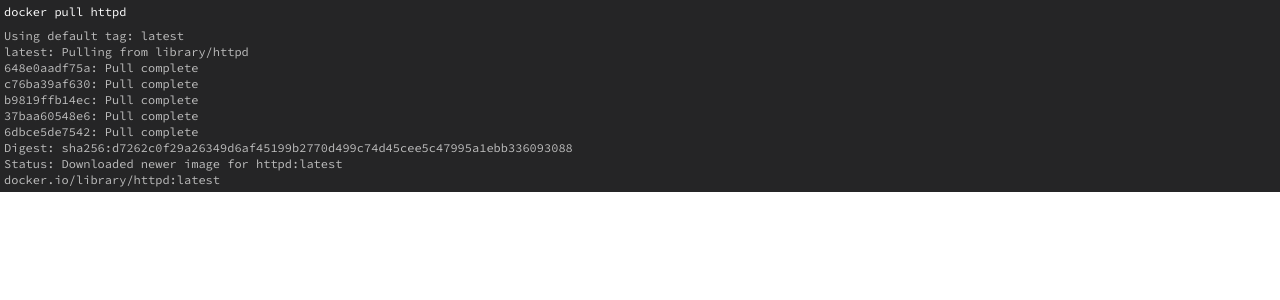
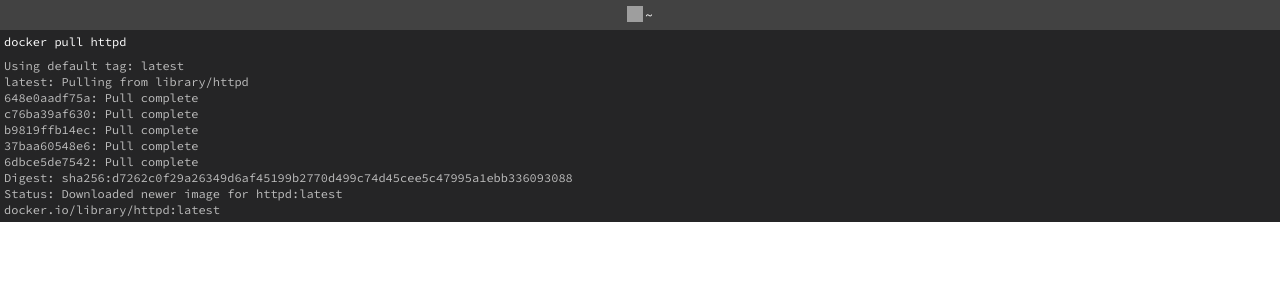
Before and after one commit to richardimaoka/next-sandbox, a Next.js app in the folder next/: page / in a window 1280 px wide. Shown: the top 300 px of the page. Built offline with nearby package versions, Linux system fonts and the light colour scheme; grey boxes are pictures that could not be loaded.

Commit message:
current directory

```diff
--- /dev/null
+++ b/next/app/icons/DirectoryIcon.tsx
@@ -0,0 +1,6 @@
+import Image from "next/image";
+import DirectoryImg from "../../public/images/directory.png";
+
+export const DirectoryIcon = (): JSX.Element => {
+  return <Image src={DirectoryImg} height="16" width="16" alt="file icon" />;
+};
--- /dev/null
+++ b/next/app/icons/FileIcon.tsx
@@ -0,0 +1,6 @@
+import Image from "next/image";
+import FileImg from "../../public/images/file.png";
+
+export const FileIcon = (): JSX.Element => {
+  return <Image src={FileImg} height="16" width="16" alt="file icon" />;
+};
--- a/next/app/page.tsx
+++ b/next/app/page.tsx
@@ -1,9 +1,11 @@
+import { CurrentDirectory } from "./terminal/CurrentDirectory";
 import { TerminalCommand } from "./terminal/TerminalCommand";
 import { TerminalOutput } from "./terminal/TerminalOutput";
 
 export default function Home() {
   return (
     <main>
+      <CurrentDirectory currentDirectory="~" />
       <TerminalCommand
         command="docker pull httpd"
         fold={false}
--- /dev/null
+++ b/next/app/terminal/CurrentDirectory.tsx
@@ -0,0 +1,18 @@
+import styles from "./terminal.module.css";
+import { DirectoryIcon } from "../icons/DirectoryIcon";
+import { source_code_pro } from "../fonts/fonts";
+
+interface CurrentDirectoryProps {
+  currentDirectory: string;
+}
+
+export const CurrentDirectory = ({
+  currentDirectory,
+}: CurrentDirectoryProps) => {
+  return (
+    <div className={styles.currentDir}>
+      <DirectoryIcon />
+      <span className={source_code_pro.className}>{currentDirectory}</span>
+    </div>
+  );
+};
--- a/next/app/terminal/terminal.module.css
+++ b/next/app/terminal/terminal.module.css
@@ -49,3 +49,17 @@
   white-space: -o-pre-wrap; /* Opera 7 */
   word-wrap: break-word; /* Internet Explorer 5.5+ */
 }
+
+.currentDir {
+  display: flex;
+  justify-content: center;
+  background-color: var(--color-menu);
+  padding: 6px 0px;
+}
+
+.currentDir span {
+  display: inline-block;
+  margin-left: 2px;
+  font-size: 14px;
+  color: var(--color-primary-text);
+}
```
Also changed, not shown: 1 other file (tests, documents, lock files or other folders).
